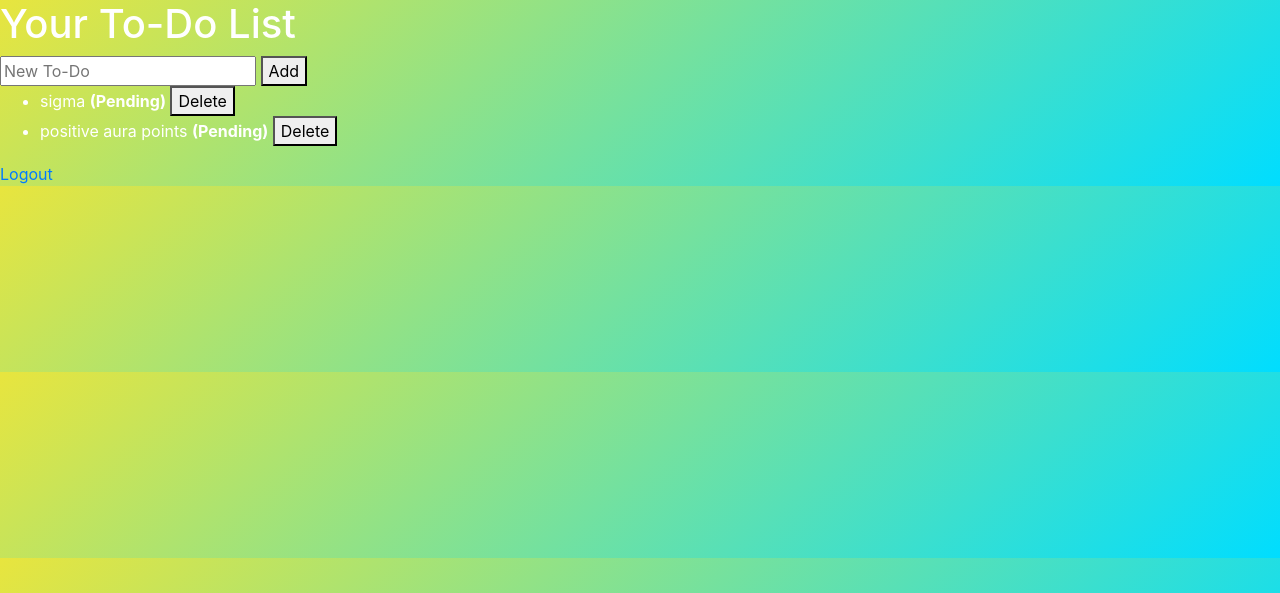
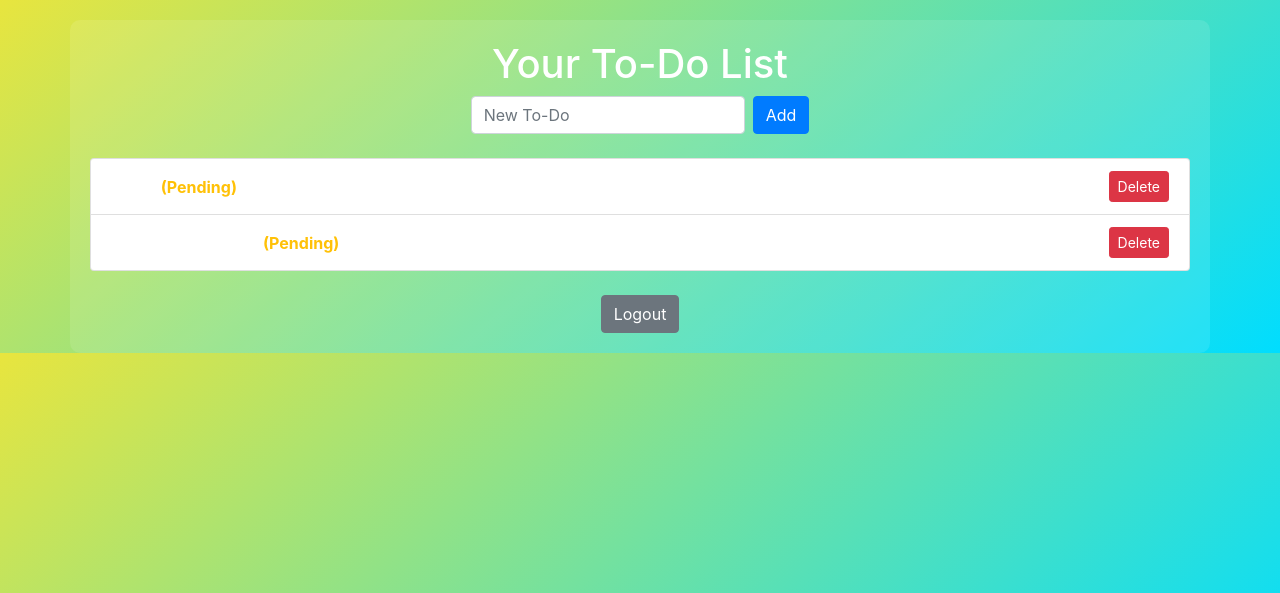
Before and after one commit to theycallmecooper/application, a Flask app: page /dashboard in a window 1280 px wide. Shown: the top 593 px of the page. Run offline with Flask 3, Linux system fonts and the light colour scheme; a user stored in the database is signed in; some libraries are stand-ins or nearby versions.

Commit message:
making the dashboard page look better

```diff
--- a/templates/dashboard.html
+++ b/templates/dashboard.html
@@ -32,32 +32,37 @@
         </style>
     </head>
     <body>
-        <h1>Your To-Do List</h1>
+        <div class="container">
+            <h1 class="text-center">Your To-Do List</h1>
             <!-- Form to Add a New To-Do -->
-
-        <form action="{{ url_for('add_todo') }}" method="POST">
-            <input type="text" name="task" placeholder="New To-Do" required />
-            <button type="submit">Add</button>
+            <form action="{{ url_for('add_todo') }}" method="POST" class="form-inline justify-content-center mb-4">
+                <input type="text" name="task" placeholder="New To-Do" required class="form-control mr-2" />
+                <button type="submit" class="btn btn-primary">Add</button>
             </form>
 
             <!-- Display To-Do List -->
-        <ul>
+            <ul class="list-group">
                 {% for task in tasks %}
-            <li>
-                {{ task.description }} {% if task.completed %}
-                <strong>(Completed)</strong>
+                <li class="list-group-item d-flex justify-content-between align-items-center">
+                    <span>
+                        {{ task.description }}
+                        {% if task.completed %}
+                        <strong class="text-success">(Completed)</strong>
                         {% else %}
-                <strong>(Pending)</strong>
+                        <strong class="text-warning">(Pending)</strong>
                         {% endif %}
+                    </span>
                     <!-- Delete Button -->
-                <form
-                    action="{{ url_for('delete_todo', todo_id=task.id) }}" method="POST" style="display:inline;">
-                    <button type="submit">Delete</button>
+                    <form action="{{ url_for('delete_todo', todo_id=task.id) }}" method="POST" class="ml-2">
+                        <button type="submit" class="btn btn-danger btn-sm">Delete</button>
                     </form>
                 </li>
                 {% endfor %}
             </ul>
-        <a href="{{ url_for('login') }}">Logout</a>
+            <div class="text-center mt-4">
+                <a href="{{ url_for('login') }}" class="btn btn-secondary">Logout</a>
+            </div>
+        </div>
         <script src="https://code.jquery.com/jquery-3.5.1.slim.min.js"></script>
         <script src="https://cdn.jsdelivr.net/npm/@popperjs/core@2.5.4/dist/umd/popper.min.js"></script>
         <script src="https://stackpath.bootstrapcdn.com/bootstrap/4.5.2/js/bootstrap.min.js"></script>
```
Also changed, not shown: todo.db. Lines whose indentation alone changed are shown as unchanged.
